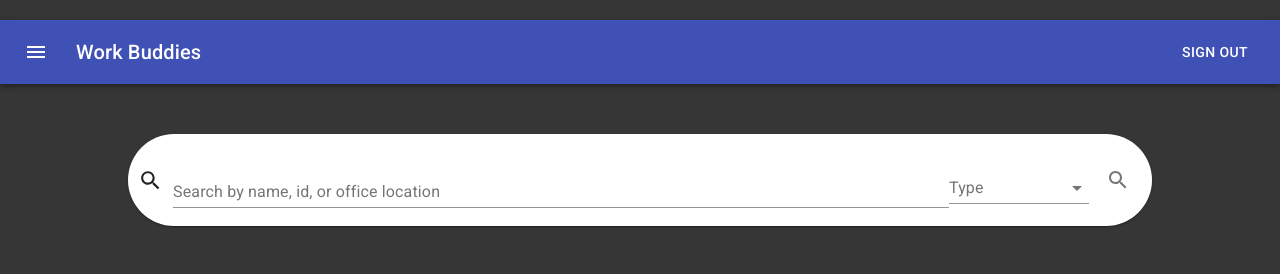
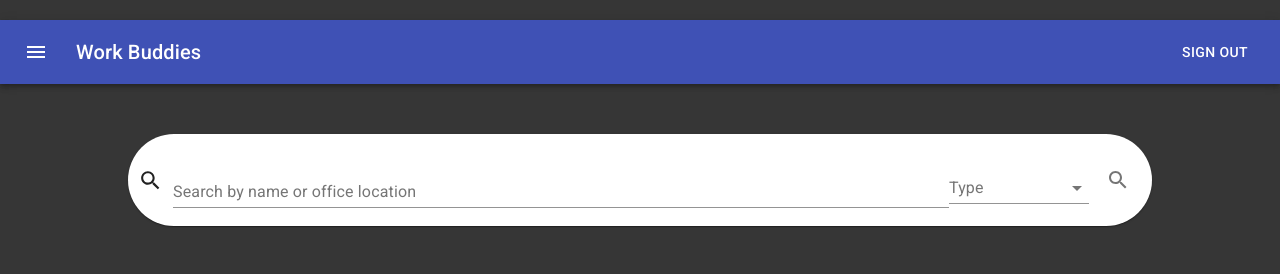
Before and after one commit to cervantesnathalia/work_buddies, a React (Create React App) app in the folder frontend-test/my-app/: page /secret in a window 1280 px wide. Shown: the top 274 px of the page. Built offline with nearby package versions, Linux system fonts and the light colour scheme.

Commit message:
disabled text input for team

```diff
--- a/frontend-test/my-app/src/Components/Dashboard.js
+++ b/frontend-test/my-app/src/Components/Dashboard.js
@@ -13,7 +13,7 @@ class Dashboard extends Component {
             search: '',
             type: '',
             searchResult: []
-        }   ;
+        };
         this.handleSearch= this.handleSearch.bind(this);
         this.setApiData = this.setApiData.bind(this);
     }
--- a/frontend-test/my-app/src/Components/InfoDisplay.js
+++ b/frontend-test/my-app/src/Components/InfoDisplay.js
@@ -20,9 +20,6 @@ export default function InfoDisplay(props) {
     if (data !== undefined) {
         console.log(stype)
         if (stype === "Individual") {
-            // if (stype === "Individual" && value.name === ''){
-
-
             return (
                 <div style={{ margin: "20px 25px 20px 25px" }}>
                     <Card className={classes.card}>
--- a/frontend-test/my-app/src/Components/SearchBar.js
+++ b/frontend-test/my-app/src/Components/SearchBar.js
@@ -34,10 +34,16 @@ function SearchBar(props) {
     //Create type variable and search variable
     const [type,setType] = React.useState('');
     const [search,setSearch] = React.useState('');
+    const [isAvaiable,setisAvaiable] = React.useState(false);
 
-    //Set value of type to event value
+    //Set value of type to event value and if its avaiable or disable
     const handleDropChange = event => {
         setType(event.target.value);
+        if( event.target.value == "Individual"){
+            setisAvaiable(false);
+        } else{
+            setisAvaiable(true);
+        }
     }
     //Calls handleSearch of Dashboard.js
     const handleButtonClick = event => {
@@ -58,11 +64,12 @@ function SearchBar(props) {
                     <TextField
                         id="standard-basic"
                         className={classes.textField}
-                        label="Search by name, id, or office location"
+                        label="Search by name or office location"
                         margin="normal"
                         value ={search}
                         onChange={handleSearchChange}
                         fullWidth
+                        disabled={isAvaiable}
                     />
                     <FormControl className={classes.formControl}>
                         <InputLabel id="drop-down">Type</InputLabel>
```
Also changed, not shown: 1 other file (tests, documents, lock files or other folders).
